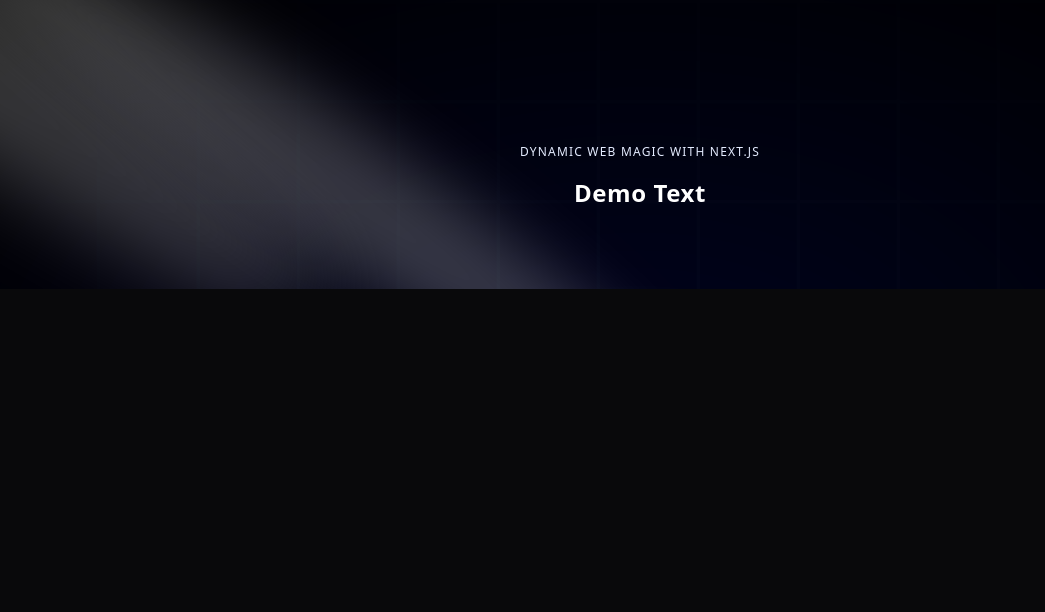
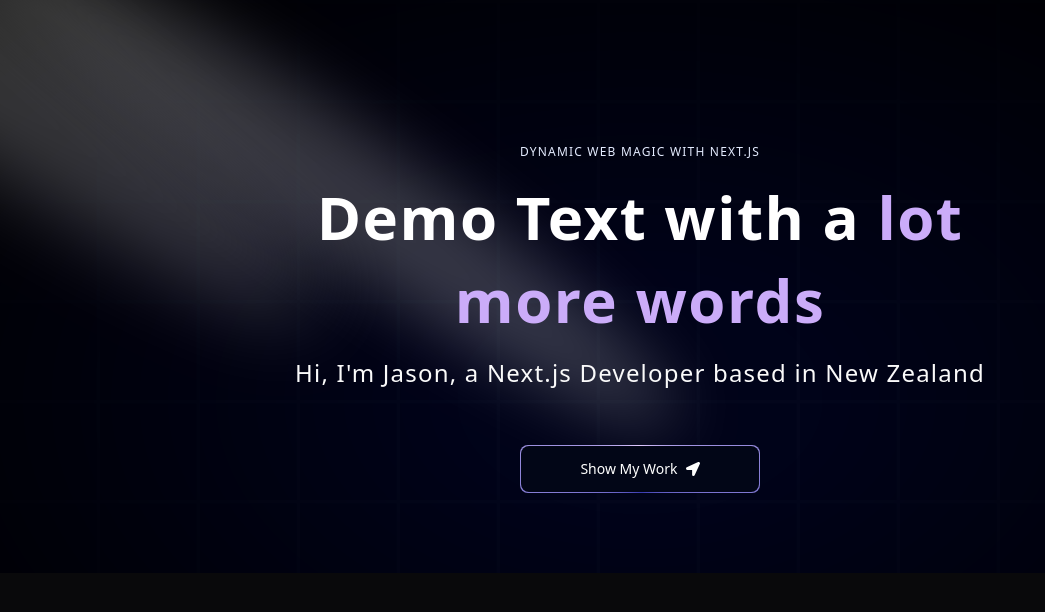
Before and after one commit to Jason-1/portfolio, a Next.js app: page / in a window 1280 px wide. Shown: the top 612 px of the page, without its empty margins (0-1045 px from the left). Built offline with nearby package versions, Linux system fonts and the light colour scheme.

Commit message:
Hero section done

```diff
--- a/app/page.tsx
+++ b/app/page.tsx
@@ -1,9 +1,14 @@
 import Hero from "@/components/Hero";
+import { FloatingNav } from "@/components/ui/FloatingNav";
+import { FaHome } from "react-icons/fa";
 
 export default function Home() {
   return (
     <main className="relative bg-black-100 flex justify-center items-center flex-col overflow-hidden mx-auto sm:px-10 px-5">
       <div className="max-w-7xl w-full">
+        <FloatingNav
+          navItems={[{ name: "Homn", link: "/", icon: <FaHome /> }]}
+        />
         <Hero />
       </div>
     </main>
--- a/components/Hero.tsx
+++ b/components/Hero.tsx
@@ -1,6 +1,8 @@
 import React from "react";
 import { Spotlight } from "./ui/Spotlight";
 import { TextGenerateEffect } from "./ui/TextGenerateEffect";
+import MagicButton from "./ui/MagicButton";
+import { FaLocationArrow } from "react-icons/fa";
 
 const Hero = () => {
   return (
@@ -21,8 +23,21 @@
 
           <TextGenerateEffect
             className="text-center text-[40px] md:text-5xl lg:text-6xl"
-            words="Demo Text"
+            words="Demo Text with a lot more words"
           />
+
+          <p className="text-center md:tracking-wider mb-4 text-sm md:text-lg xl:text-2xl">
+            {" "}
+            Hi, I&apos;m Jason, a Next.js Developer based in New Zealand{" "}
+          </p>
+
+          <a href="#about">
+            <MagicButton
+              title="Show My Work"
+              icon={<FaLocationArrow />}
+              position="right"
+            />
+          </a>
         </div>
       </div>
     </div>
--- /dev/null
+++ b/components/ui/FloatingNav.tsx
@@ -0,0 +1,82 @@
+"use client";
+import React, { JSX, useState } from "react";
+import {
+  motion,
+  AnimatePresence,
+  useScroll,
+  useMotionValueEvent,
+} from "framer-motion";
+import { cn } from "@/lib/utils";
+import Link from "next/link";
+
+export const FloatingNav = ({
+  navItems,
+  className,
+}: {
+  navItems: {
+    name: string;
+    link: string;
+    icon?: JSX.Element;
+  }[];
+  className?: string;
+}) => {
+  const { scrollYProgress } = useScroll();
+
+  const [visible, setVisible] = useState(false);
+
+  useMotionValueEvent(scrollYProgress, "change", (current) => {
+    // Check if current is not undefined and is a number
+    if (typeof current === "number") {
+      let direction = current! - scrollYProgress.getPrevious()!;
+
+      if (scrollYProgress.get() < 0.05) {
+        setVisible(false);
+      } else {
+        if (direction < 0) {
+          setVisible(true);
+        } else {
+          setVisible(false);
+        }
+      }
+    }
+  });
+
+  return (
+    <AnimatePresence mode="wait">
+      <motion.div
+        initial={{
+          opacity: 1,
+          y: -100,
+        }}
+        animate={{
+          y: visible ? 0 : -100,
+          opacity: visible ? 1 : 0,
+        }}
+        transition={{
+          duration: 0.2,
+        }}
+        className={cn(
+          "flex max-w-fit  fixed top-10 inset-x-0 mx-auto border border-transparent dark:border-white/[0.2] rounded-full dark:bg-black bg-white shadow-[0px_2px_3px_-1px_rgba(0,0,0,0.1),0px_1px_0px_0px_rgba(25,28,33,0.02),0px_0px_0px_1px_rgba(25,28,33,0.08)] z-[5000] pr-2 pl-8 py-2  items-center justify-center space-x-4",
+          className
+        )}
+      >
+        {navItems.map((navItem: any, idx: number) => (
+          <Link
+            key={`link=${idx}`}
+            href={navItem.link}
+            className={cn(
+              "relative dark:text-neutral-50 items-center flex space-x-1 text-neutral-600 dark:hover:text-neutral-300 hover:text-neutral-500"
+            )}
+          >
+            <span className="block sm:hidden">{navItem.icon}</span>
+            <span className="hidden sm:block text-sm">{navItem.name}</span>
+          </Link>
+        ))}
+        <button className="border text-sm font-medium relative border-neutral-200 dark:border-white/[0.2] text-black dark:text-white px-4 py-2 rounded-full">
+          <span>Login</span>
+          <span className="absolute inset-x-0 w-1/2 mx-auto -bottom-px bg-gradient-to-r from-transparent via-blue-500 to-transparent  h-px" />
+        </button>
+      </motion.div>
+    </AnimatePresence>
+  );
+};
--- /dev/null
+++ b/components/ui/MagicButton.tsx
@@ -0,0 +1,30 @@
+import React from "react";
+
+const MagicButton = ({
+  title,
+  icon,
+  position,
+  handleClick,
+  otherClasses,
+}: {
+  title: string;
+  icon: React.ReactNode;
+  position: string;
+  handleClick?: () => void;
+  otherClasses?: string;
+}) => {
+  return (
+    <button className="relative inline-flex h-12 w-full overflow-hidden rounded-lg p-[1px] focus:outline-none md:w-60 md:mt-10">
+      <span className="absolute inset-[-1000%] animate-[spin_2s_linear_infinite] bg-[conic-gradient(from_90deg_at_50%_50%,#E2CBFF_0%,#393BB2_50%,#E2CBFF_100%)]" />
+      <span
+        className={`inline-flex h-full w-full cursor-pointer items-center justify-center rounded-lg bg-slate-950 px-7 text-sm font-medium text-white backdrop-blur-3xl gap-2 ${otherClasses}`}
+      >
+        {position === "left" && icon}
+        {title}
+        {position === "right" && icon}
+      </span>
+    </button>
+  );
+};
+
+export default MagicButton;
--- a/components/ui/TextGenerateEffect.tsx
+++ b/components/ui/TextGenerateEffect.tsx
@@ -37,7 +37,9 @@
           return (
             <motion.span
               key={word + idx}
-              className="dark:text-white text-black opacity-0"
+              className={`${
+                idx > 3 ? "text-purple" : "dark:text-white text-black"
+              } opacity-0`}
               style={{
                 filter: filter ? "blur(10px)" : "none",
               }}
@@ -52,8 +54,8 @@
 
   return (
     <div className={cn("font-bold", className)}>
-      <div className="mt-4">
-        <div className=" dark:text-white text-black text-2xl leading-snug tracking-wide">
+      <div className="my-4">
+        <div className=" dark:text-white text-black leading-snug tracking-wide">
           {renderWords()}
         </div>
       </div>
--- a/package.json
+++ b/package.json
@@ -16,6 +16,7 @@
     "next-themes": "^0.4.4",
     "react": "^19.0.0",
     "react-dom": "^19.0.0",
+    "react-icons": "^5.4.0",
     "tailwind-merge": "^2.6.0",
     "tailwindcss-animate": "^1.0.7"
   },
```
Also changed, not shown: 1 other file (tests, documents, lock files or other folders).
